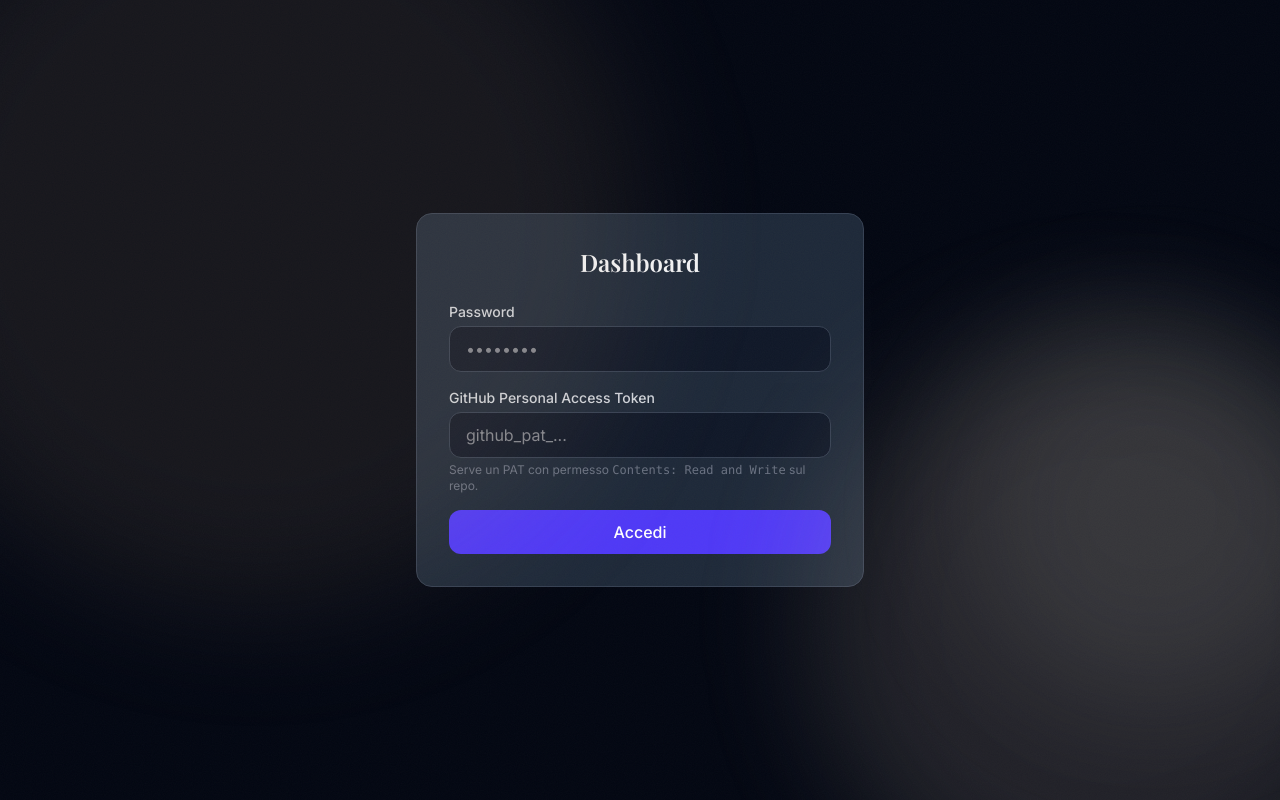
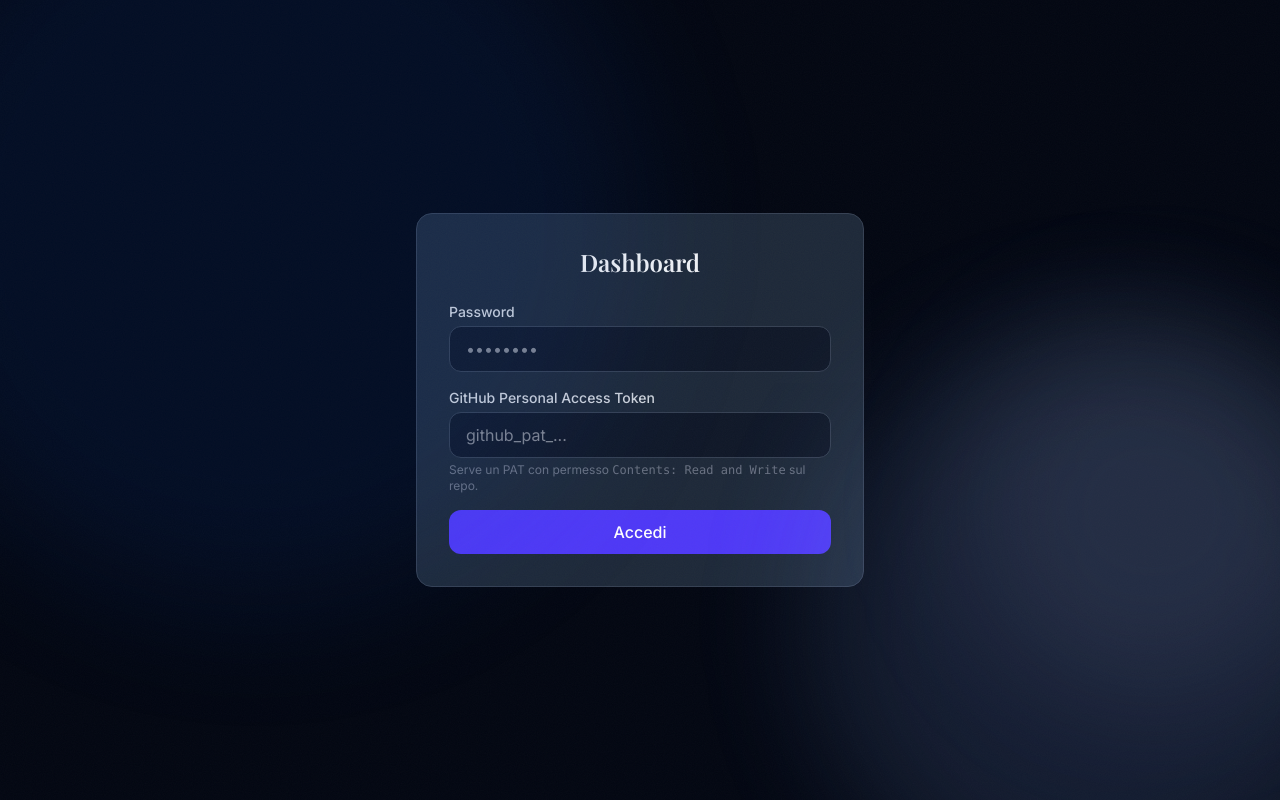
Before and after one commit to Skensy/albertocavasino.it, a Next.js app: page /albertocavasino.it/admin in a window 1280 px wide. Built offline with nearby package versions, Linux system fonts and the light colour scheme.

Commit message:
fix: sistema colori robusto con var(--user-XXX) indirection + shade/tint palette completa

```diff
--- a/src/app/admin/page.tsx
+++ b/src/app/admin/page.tsx
@@ -190,11 +190,7 @@ export default function AdminPage() {
   }, []);
 
   const handleQueue = useCallback(() => {
-    const existing = localStorage.getItem("pending_content");
-    const toQueue = existing ? JSON.parse(existing) : content;
-    /* Merge current editor content into the pending blob */
-    const merged = { ...toQueue, ...content };
-    localStorage.setItem("pending_content", JSON.stringify(merged));
+    localStorage.setItem("pending_content", JSON.stringify(content));
     setPendingCount((prev) => prev + 1);
     setSaveStatus("saved");
     setTimeout(() => setSaveStatus("idle"), 1500);
@@ -206,8 +202,7 @@ export default function AdminPage() {
   }, []);
 
   const handlePublish = useCallback(async () => {
-    const stored = localStorage.getItem("pending_content");
-    const toPublish = stored ? JSON.parse(stored) : content;
+    const toPublish = content;
 
     /* Check if anything actually changed */
     if (originalContent && JSON.stringify(toPublish) === JSON.stringify(originalContent)) {
@@ -226,7 +221,6 @@ export default function AdminPage() {
       const json = JSON.stringify(toPublish, null, 2);
       const newSha = await saveContent(pat2, json, sha);
       setSha(newSha);
-      setContent(toPublish);
       localStorage.removeItem("pending_content");
       setPendingCount(0);
       setSaveStatus("saved");
@@ -431,13 +425,11 @@ export default function AdminPage() {
 
       {/* Pending diff viewer */}
       {diffOpen && pendingCount > 0 && (() => {
-        const stored = localStorage.getItem("pending_content");
-        if (!stored || !originalContent) return null;
+        if (!originalContent) return null;
         try {
-          const pending = JSON.parse(stored);
           const diffs = getPendingDiff(
             originalContent as unknown as Record<string, unknown>,
-            pending as unknown as Record<string, unknown>
+            content as unknown as Record<string, unknown>
           );
           if (diffs.length === 0) return null;
           return (
--- a/src/app/globals.css
+++ b/src/app/globals.css
@@ -2,20 +2,21 @@
 
 /* ── Brand palette + Glass design tokens (Tailwind v4) ── */
 @theme inline {
-  --color-brand-50: #FAF7F2;
-  --color-brand-100: #F5F0EB;
-  --color-brand-200: #EDE4DA;
-  --color-brand-300: #DAC8B4;
-  --color-brand-400: #C8A97E;
-  --color-brand-500: #B8946A;
-  --color-brand-600: #9A7A58;
-  --color-brand-700: #7D6148;
-  --color-brand-800: #5E4A38;
-  --color-brand-900: #2D2D2D;
-  --color-brand-950: #1A1A1A;
+  --color-brand-50: var(--user-brand-50, #FAF7F2);
+  --color-brand-100: var(--user-brand-100, #F5F0EB);
+  --color-brand-200: var(--user-brand-200, #EDE4DA);
+  --color-brand-300: var(--user-brand-300, #DAC8B4);
+  --color-brand-400: var(--user-brand-400, #C8A97E);
+  --color-brand-500: var(--user-brand-500, #B8946A);
+  --color-brand-600: var(--user-brand-600, #9A7A58);
+  --color-brand-700: var(--user-brand-700, #7D6148);
+  --color-brand-800: var(--user-brand-800, #5E4A38);
+  --color-brand-900: var(--user-brand-900, #2D2D2D);
+  --color-brand-950: var(--user-brand-950, #1A1A1A);
 
-  --color-accent: #C8A97E;
-  --color-accent-hover: #B8946A;
+  --color-accent: var(--user-accent, #C8A97E);
+  --color-accent-hover: var(--user-accent-hover, #B8946A);
+  --color-accent-rgb: var(--user-accent-rgb, 200 169 126);
 
   --font-sans: var(--font-inter), ui-sans-serif, system-ui, sans-serif;
   --font-serif: var(--font-playfair), Georgia, serif;
@@ -68,7 +69,7 @@ body {
   background: rgba(250, 247, 242, 0.8);
   backdrop-filter: blur(24px);
   -webkit-backdrop-filter: blur(24px);
-  border-bottom: 1px solid rgb(var(--color-accent-rgb) / 0.15);
+  border-bottom: 1px solid rgb(var(--user-accent-rgb, 200 169 126) / 0.15);
   box-shadow: 0 4px 24px rgb(0 0 0 / 0.04);
 }
 
@@ -106,8 +107,8 @@ body {
 }
 .glass-input:focus {
   background: rgba(255, 255, 255, 0.1);
-  border-color: rgb(var(--color-accent-rgb) / 0.4);
-  box-shadow: 0 0 0 3px rgb(var(--color-accent-rgb) / 0.15);
+  border-color: rgb(var(--user-accent-rgb, 200 169 126) / 0.4);
+  box-shadow: 0 0 0 3px rgb(var(--user-accent-rgb, 200 169 126) / 0.15);
   outline: none;
 }
 
@@ -121,7 +122,7 @@ body {
 .glass-button:hover {
   background: rgba(255, 255, 255, 0.2);
   transform: translateY(-2px);
-  box-shadow: 0 8px 32px rgb(var(--color-accent-rgb) / 0.15);
+  box-shadow: 0 8px 32px rgb(var(--user-accent-rgb, 200 169 126) / 0.15);
 }
 
 .glass-divider {
@@ -173,8 +174,8 @@ body {
 
 /* ── Accent glow utilities (rispondono ai colori custom della dashboard) ── */
 .service-icon-glow {
-  filter: drop-shadow(0 0 8px rgb(var(--color-accent-rgb) / 0.3));
+  filter: drop-shadow(0 0 8px rgb(var(--user-accent-rgb, 200 169 126) / 0.3));
 }
 .contact-icon-glow {
-  filter: drop-shadow(0 0 4px rgb(var(--color-accent-rgb) / 0.3));
+  filter: drop-shadow(0 0 4px rgb(var(--user-accent-rgb, 200 169 126) / 0.3));
 }
--- a/src/app/layout.tsx
+++ b/src/app/layout.tsx
@@ -21,30 +21,70 @@ export const metadata: Metadata = {
     "Graphic designer con anni di esperienza in agenzia: siti web, brochure, locandine, loghi, marchi e brand identity.",
 };
 
+/* ── Color helpers ── */
+function hexToRgb(hex: string): string {
+  const h = hex.replace("#", "");
+  const r = parseInt(h.substring(0, 2), 16);
+  const g = parseInt(h.substring(2, 4), 16);
+  const b = parseInt(h.substring(4, 6), 16);
+  return `${r} ${g} ${b}`;
+}
+
+function hexToRgbArray(hex: string): [number, number, number] {
+  const h = hex.replace("#", "");
+  return [
+    parseInt(h.substring(0, 2), 16),
+    parseInt(h.substring(2, 4), 16),
+    parseInt(h.substring(4, 6), 16),
+  ];
+}
+
+function rgbToHex(r: number, g: number, b: number): string {
+  const clamp = (v: number) => Math.max(0, Math.min(255, Math.round(v)));
+  return (
+    "#" +
+    [r, g, b]
+      .map((v) => clamp(v).toString(16).padStart(2, "0"))
+      .join("")
+  );
+}
+
+/** Mix a color toward black (factor 0 → untouched, 1 → black) */
+function shade(hex: string, factor: number): string {
+  const [r, g, b] = hexToRgbArray(hex);
+  return rgbToHex(r * (1 - factor), g * (1 - factor), b * (1 - factor));
+}
+
+/** Mix a color toward white (factor 0 → untouched, 1 → white) */
+function tint(hex: string, factor: number): string {
+  const [r, g, b] = hexToRgbArray(hex);
+  return rgbToHex(r + (255 - r) * factor, g + (255 - g) * factor, b + (255 - b) * factor);
+}
+
 export default function RootLayout({
   children,
 }: Readonly<{
   children: React.ReactNode;
 }>) {
   const { colors } = content;
-
-  const hexToRgb = (hex: string) => {
-    const h = hex.replace("#", "");
-    const r = parseInt(h.substring(0, 2), 16);
-    const g = parseInt(h.substring(2, 4), 16);
-    const b = parseInt(h.substring(4, 6), 16);
-    return `${r} ${g} ${b}`;
-  };
+  const { primary, primaryHover, bgLight, bgDark, textPrimary, textSecondary } = colors;
 
   const colorVars = `
     :root {
-      --color-accent: ${colors.primary};
-      --color-accent-hover: ${colors.primaryHover};
-      --color-brand-50: ${colors.bgLight};
-      --color-brand-900: ${colors.textPrimary};
-      --color-brand-700: ${colors.textSecondary};
-      --color-brand-950: ${colors.bgDark};
-      --color-accent-rgb: ${hexToRgb(colors.primary)};
+      --user-accent: ${primary};
+      --user-accent-hover: ${primaryHover};
+      --user-accent-rgb: ${hexToRgb(primary)};
+      --user-brand-50: ${bgLight};
+      --user-brand-100: ${tint(primary, 0.85)};
+      --user-brand-200: ${tint(primary, 0.65)};
+      --user-brand-300: ${tint(primary, 0.45)};
+      --user-brand-400: ${primary};
+      --user-brand-500: ${primaryHover};
+      --user-brand-600: ${shade(primary, 0.25)};
+      --user-brand-700: ${textSecondary};
+      --user-brand-800: ${shade(primary, 0.55)};
+      --user-brand-900: ${textPrimary};
+      --user-brand-950: ${bgDark};
     }
   `;
 
```
